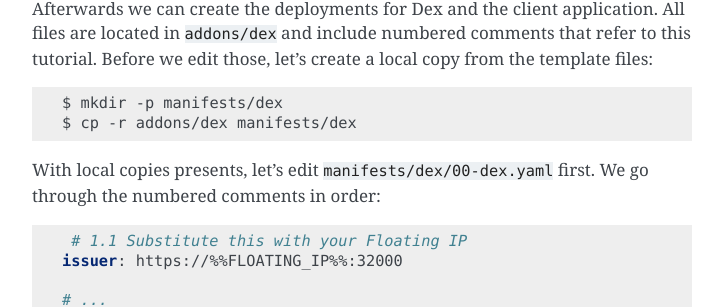
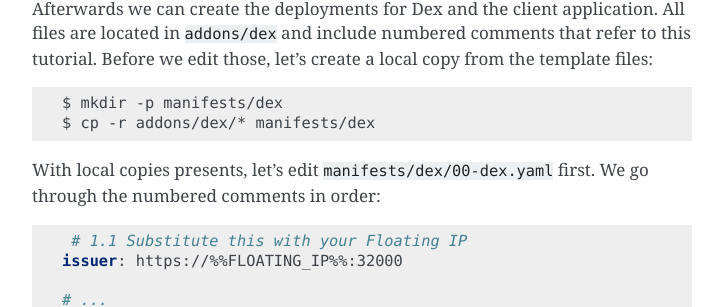
Before and after one commit to noris-network/koris, a Sphinx documentation site: the page built from docs/addons.rst, in a window 1280 px wide and 900 px high, scrolled down 5394 px. Shown: the part 146-453 px from the top of the window, without its empty margins (388-1111 px from the left). Built offline with Sphinx 7.4.7, drawn with Linux system fonts in a browser that asks for light colours.

Commit message:
KORIS-138 adjust cp -r command

```diff
--- a/docs/addons.rst
+++ b/docs/addons.rst
@@ -209,7 +209,7 @@ create a local copy from the template files:
 .. code:: shell
 
     $ mkdir -p manifests/dex
-    $ cp -r addons/dex manifests/dex
+    $ cp -r addons/dex/* manifests/dex
 
 With local copies presents, let's edit ``manifests/dex/00-dex.yaml`` first. We go through the numbered comments in order:
 
```
